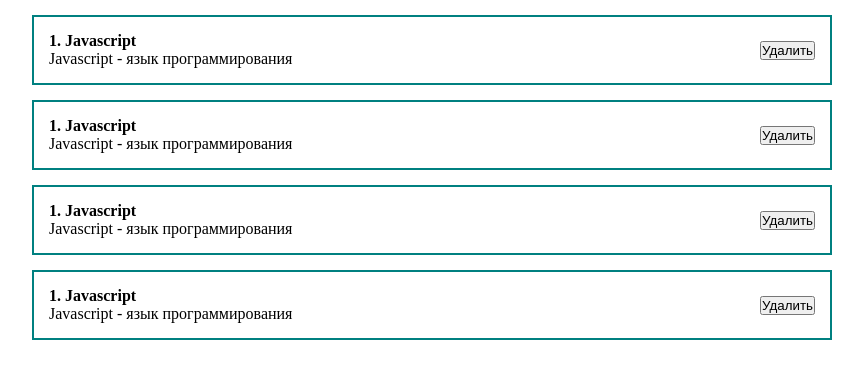
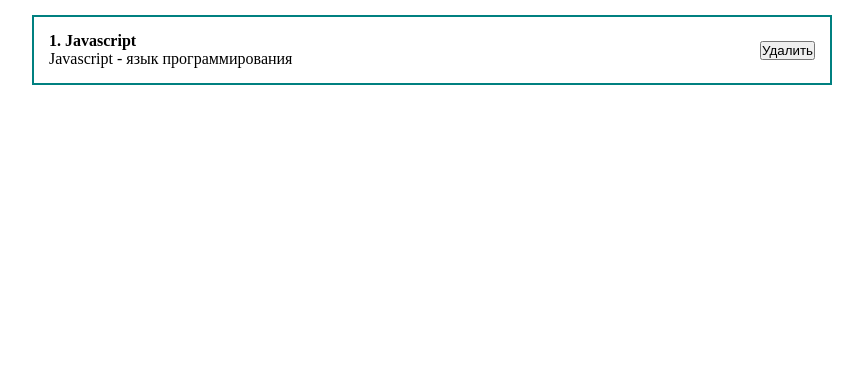
Before and after one commit to ViolettaFilimonova/React, a React (Create React App) app: page / in a window 1280 px wide. Shown: the top 378 px of the page, without its empty margins (208-1071 px from the left). Built offline with nearby package versions, Linux system fonts and the light colour scheme.

Commit message:
props/passing data

```diff
--- a/src/App.js
+++ b/src/App.js
@@ -9,10 +9,7 @@ function App() {
     const [value, setValue] = useState('Text in input')
   return (
     <div className="App">
-        <PostItem/>
-        <PostItem/>
-        <PostItem/>
-        <PostItem/>
+        <PostItem post={{id: 1, title: 'Javascript', text: 'Javascript - язык программирования'}}/>
     </div>
   );
 }
--- a/src/components/PostItem.jsx
+++ b/src/components/PostItem.jsx
@@ -1,11 +1,11 @@
 import React from 'react';
 
-const PostItem = () => {
+const PostItem = (props) => {
     return (
             <div className="post">
                 <div className="post__content">
-                    <strong>1. Javascript</strong>
-                    <div>Javascript - язык программирования</div>
+                    <strong>{props.post.id}. {props.post.title}</strong>
+                    <div>{props.post.text}</div>
                 </div>
                 <div className="post__btn">
                     <button>Удалить</button>
```
